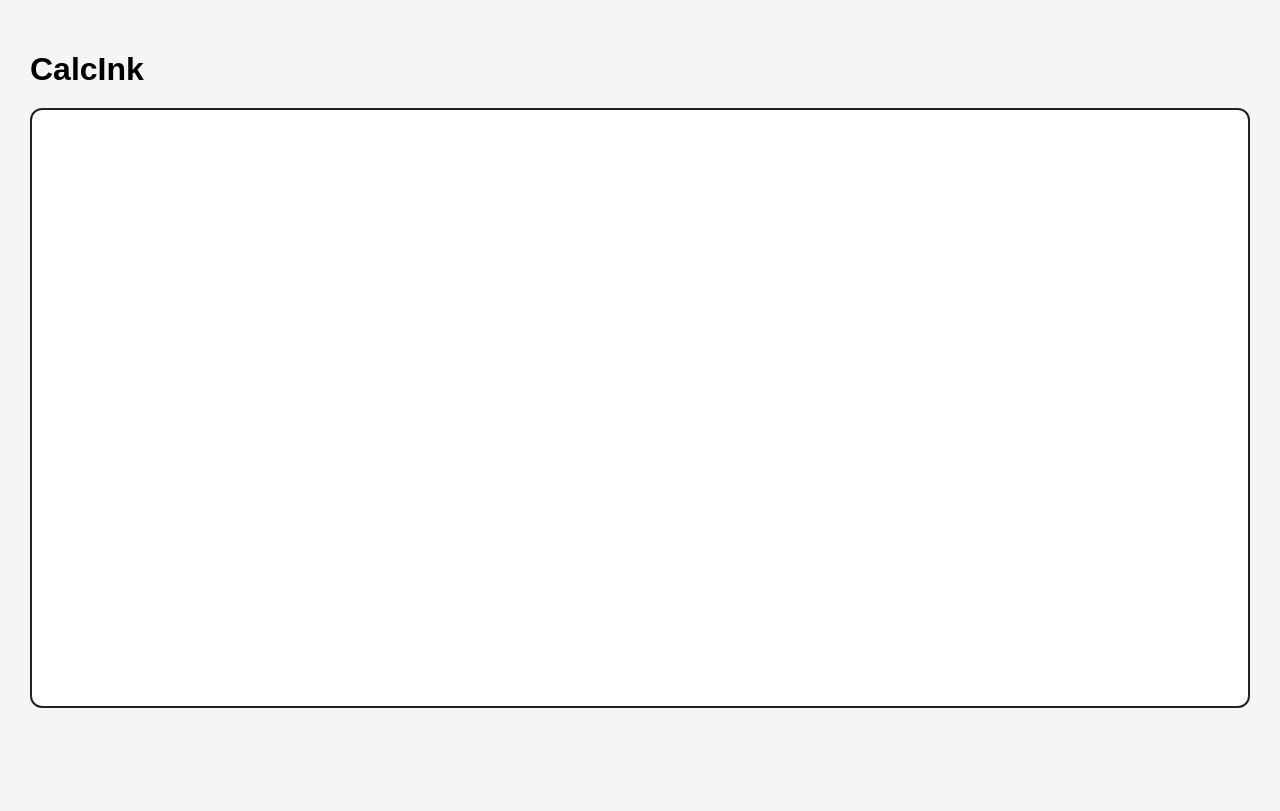
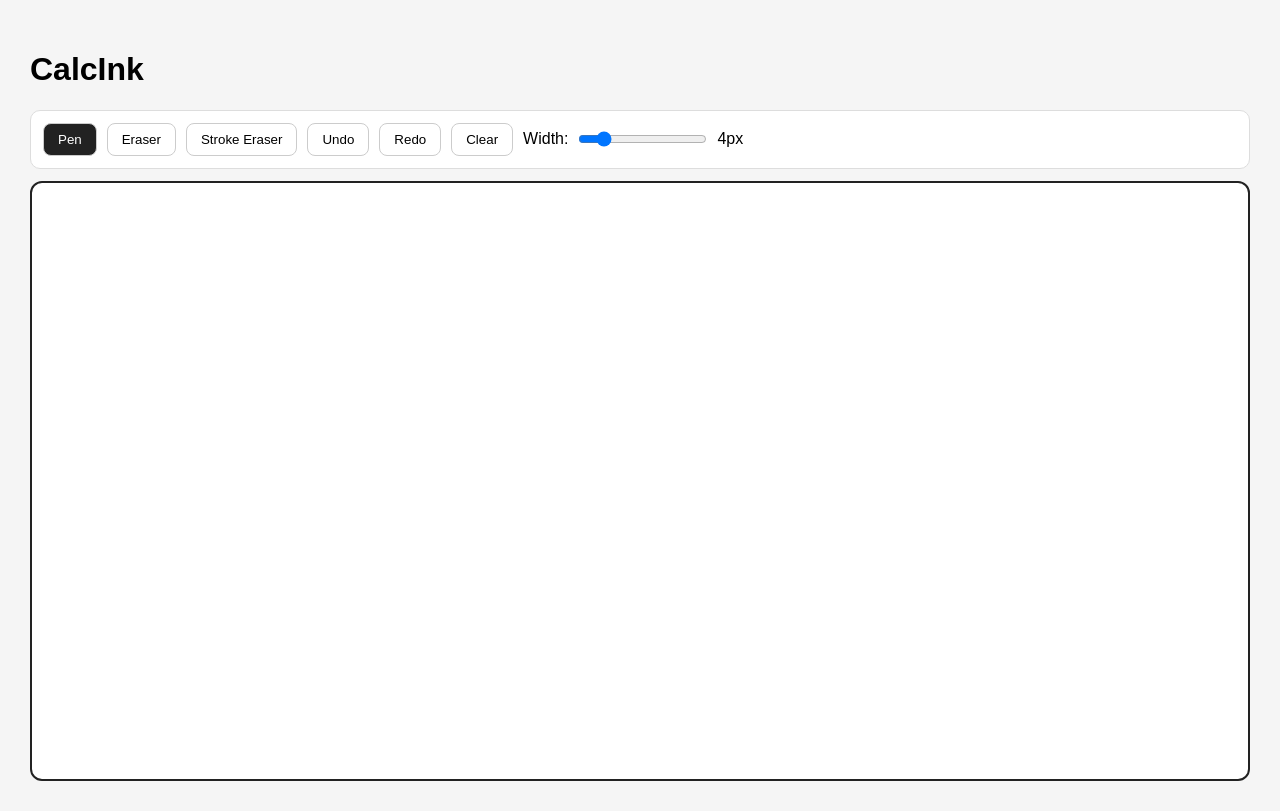
Before and after one commit to nkmeenaa/BootCamp, a React (Vite) app in the folder calcink/: page / in a window 1280 px wide. Built offline with nearby package versions, Linux system fonts and the light colour scheme.

Commit message:
Canvas Work Finished

```diff
--- a/calcink/index.html
+++ b/calcink/index.html
@@ -2,9 +2,8 @@
 <html lang="en">
   <head>
     <meta charset="UTF-8" />
-    <link rel="icon" type="image/svg+xml" href="/favicon.svg" />
     <meta name="viewport" content="width=device-width, initial-scale=1.0" />
-    <title>calcink</title>
+    <title>CalcInk</title>
   </head>
   <body>
     <div id="root"></div>
--- a/calcink/src/App.css
+++ b/calcink/src/App.css
@@ -13,20 +13,65 @@ body {
   padding: 30px;
 }
 
-h1 {
-  margin-bottom: 20px;
+.canvas-wrapper {
+  width: 100%;
+}
+
+.toolbar {
+  display: flex;
+  align-items: center;
+  gap: 10px;
+
+  padding: 12px;
+
+  background: white;
+
+  border: 1px solid #ddd;
+  border-radius: 10px;
+
+  margin-bottom: 12px;
+
+  flex-wrap: wrap;
+}
+
+.toolbar button {
+  padding: 8px 14px;
+
+  border: 1px solid #ccc;
+  border-radius: 8px;
+
+  background: white;
+
+  cursor: pointer;
+}
+
+.toolbar button:hover {
+  background: #f0f0f0;
+}
+
+.toolbar button.active {
+  background: #222;
+  color: white;
+}
+
+.toolbar label {
+  display: flex;
+  align-items: center;
+  gap: 8px;
 }
 
 .ink-canvas {
   width: 100%;
   height: 600px;
 
+  display: block;
+
   background: white;
 
   border: 2px solid #222;
   border-radius: 12px;
 
-  display: block;
+  touch-action: none;
 
-  touch-action: none;
+  cursor: crosshair;
 }
--- a/calcink/src/components/InkCanvas.jsx
+++ b/calcink/src/components/InkCanvas.jsx
@@ -1,40 +1,43 @@
-import {useEffect, useRef} from 'react';
+import {useEffect, useRef , useState} from 'react';
 
 function InkCanvas(){
   const canvasRef = useRef(null);
-  const drawing = useRef(false);
-  const lastPoint = useRef({ x: 0, y: 0 });
 
+  const strokes = useRef([]);
+  const undoStrokes = useRef([]);
+  const redoStack = useRef([]);
+  const currentStroke = useRef([]);
+  const isDrawing = useRef(false);
+  const [eraserSize, setEraserSize] = useState(30);
+  const [tool, setTool] = useState("pen");
+  const [strokeWidth,setStrokeWidth] = useState(4);
 
   //Canvas Setup
-
   useEffect(() => {
-    const canvas = canvasRef.current;
-    const ctx = canvas.getContext('2d');
-
-    const resizeCanvas = () => {
-      const rect = canvas.getBoundingClientRect();
-      const dpr = window.devicePixelRatio || 1;
-
-      canvas.width = rect.width * dpr;
-      canvas.height = rect.height * dpr;
-      ctx.scale(dpr, dpr);
-      ctx.lineCap = "round";
-      ctx.lineJoin = "round";
-      ctx.lineWidth = 3;
-      ctx.strokeStyle = "#000000";
-    }
-
     resizeCanvas();
 
     window.addEventListener('resize', resizeCanvas);
-
-    return() => {
+    return () => {
       window.removeEventListener('resize', resizeCanvas);
     };
   },[]);
 
-  // Convert pointer position to canvas coordinates
+  const resizeCanvas = () => {
+    const canvas = canvasRef.current;
+    if(!canvas) return;
+
+    const rect = canvas.getBoundingClientRect();
+    const dpr = window.devicePixelRatio || 1;
+    canvas.width = rect.width * dpr;
+    canvas.height = rect.height * dpr;
+    const ctx = canvas.getContext('2d');
+    ctx.setTransform(dpr, 0, 0, dpr, 0, 0);
+    ctx.lineCap = "round";
+    ctx.lineJoin = "round";
+
+    redrawCanvas();
+    };
+  //Get Pointer Position
   const getPointerPosition = (event) => {
     const canvas = canvasRef.current;
     const rect = canvas.getBoundingClientRect();
@@ -45,47 +48,246 @@ function InkCanvas(){
     };
   };
 
+  // DRAW ONE STROKE
+  const drawStroke = (ctx, stroke) => {
+    const canvas = canvasRef.current;
+    if (stroke.points.length < 2) return;
+
+    ctx.save();
+    ctx.lineCap = "round";
+    ctx.lineJoin = "round";
+    ctx.lineWidth = stroke.width;
+
+    if(stroke.tool == "pixel-eraser"){
+      ctx.globalCompositeOperation = "destination-out";
+    }else{
+      ctx.globalCompositeOperation = "source-over";
+      ctx.strokeStyle = "#000000";
+    }
+
+    ctx.beginPath();
+    ctx.moveTo(stroke.points[0].x, stroke.points[0].y);
+    for (let i = 1; i < stroke.points.length; i++) {
+      ctx.lineTo(stroke.points[i].x, stroke.points[i].y);
+    }
+    ctx.stroke();
+    ctx.restore();
+  };
+
+  // Redraw
+  const redrawCanvas = () => {
+    const canvas = canvasRef.current;
+    if(!canvas) return;
+
+    const ctx = canvas.getContext("2d");
+    const rect = canvas.getBoundingClientRect();
+    const dpr = window.devicePixelRatio || 1;
+
+    ctx.setTransform(1, 0, 0, 1, 0, 0);     // see changes here  dpr <--> 1
+    ctx.clearRect(0, 0, canvas.width, canvas.height);
+    ctx.setTransform(dpr, 0, 0, dpr, 0, 0);
+
+    for(const stroke of strokes.current){
+      drawStroke(ctx,stroke);
+    };
+  }
+
   // Start drawing
   const handlePointerDown = (event) => {
     const canvas = canvasRef.current;
-    drawing.current = true;
     canvas.setPointerCapture(event.pointerId);
     const point = getPointerPosition(event);
-    lastPoint.current = point;
+    isDrawing.current = true;
+    currentStroke.current = {
+      points: [point],
+      width: strokeWidth,
+      tool: tool,
+    };
+    if (tool === "stroke-eraser") {
+      eraseStrokeAtPoint(point);
+    }
   };
 
   // Draw
   const handlePointerMove = (event) => {
-    if (!drawing.current) return;
+    if (!isDrawing.current) return;
+
+    const point = getPointerPosition(event);
+    if (tool === "stroke-eraser") {
+      eraseStrokeAtPoint(point);
+      return;
+    };
+    currentStroke.current.points.push(point);
+    const points = currentStroke.current.points;
+    if (points.length < 2) return;
 
     const canvas = canvasRef.current;
     const ctx = canvas.getContext("2d");
-    const point = getPointerPosition(event);
+    const previous = points[points.length - 2];
+    ctx.save();
+
+    ctx.lineCap = "round";
+    ctx.lineJoin = "round";
+    ctx.lineWidth = strokeWidth;
+    if(tool === "pixel-eraser") {ctx.globalCompositeOperation = "destination-out";}
+    else {
+      ctx.globalCompositeOperation = "source-over";
+      ctx.strokeStyle = "#000000";
+    }
     ctx.beginPath();
-    ctx.moveTo(
-      lastPoint.current.x,
-      lastPoint.current.y
-    );
-
+    ctx.moveTo(previous.x, previous.y);
     ctx.lineTo(point.x, point.y);
     ctx.stroke();
-    lastPoint.current = point;
+    ctx.restore();
+
   };
 
   //Stop drawing
   const handlePointerUp = () => {
-    drawing.current = false;
+    if (!isDrawing.current) return;
+    isDrawing.current = false;
+
+    if(
+      currentStroke.current &&
+      currentStroke.current.points.length > 1 &&
+      tool !== "stroke-eraser"
+    ){
+      strokes.current.push(currentStroke.current);
+      redoStack.current = [];
+    }
+    currentStroke.current = null;
   };
 
+  const eraseStrokeAtPoint = (point) => {
+    const eraserRadius = eraserSize / 2;
+    let removed = false;
+    strokes.current = strokes.current.filter((stroke) => {
+      const hit = stroke.points.some((p) => {
+        const dx = p.x - point.x;
+        const dy = p.y - point.y;
+        const distance = Math.sqrt(
+          dx * dx + dy * dy
+        );
+        return distance < eraserRadius;
+      });
+
+      if (hit) {
+        removed = true;
+        redoStack.current.push(stroke);
+        return false;
+      }
+      return true;
+    });
+    if (removed) {
+      redrawCanvas();
+    }
+  };
+
+  const undo = () => {
+    if (strokes.current.length === 0) return;
+    const lastStroke = strokes.current.pop();
+    redoStack.current.push(lastStroke);
+    redrawCanvas();
+  };
+
+  const redo = () => {
+    if (redoStack.current.length === 0) return;
+    const stroke = redoStack.current.pop();
+    strokes.current.push(stroke);
+    redrawCanvas();
+  };
+
+
+  const clearCanvas = () => {
+    strokes.current = [];
+    redoStack.current = [];
+    redrawCanvas();
+  };
+
+
   return (
+    <div className="canvas-wrapper">
+
+      {/* TOOLBAR */}
+
+      <div className="toolbar">
+
+        <button
+          onClick={() => setTool("pen")}
+          className={tool === "pen" ? "active" : ""}
+        >
+          Pen
+        </button>
+
+        <button
+          onClick={() => setTool("pixel-eraser")}
+          className={
+            tool === "pixel-eraser"
+              ? "active"
+              : ""
+          }
+        >
+          Eraser
+        </button>
+
+        <button
+          onClick={() => setTool("stroke-eraser")}
+          className={
+            tool === "stroke-eraser"
+              ? "active"
+              : ""
+          }
+        >
+          Stroke Eraser
+        </button>
+
+        <button onClick={undo}>
+          Undo
+        </button>
+
+        <button onClick={redo}>
+          Redo
+        </button>
+
+        <button onClick={clearCanvas}>
+          Clear
+        </button>
+
+        {/* STROKE WIDTH */}
+
+        <label>
+          Width:
+
+          <input
+            type="range"
+            min="1"
+            max="20"
+            value={strokeWidth}
+            onChange={(e) =>
+              setStrokeWidth(
+                Number(e.target.value)
+              )
+            }
+          />
+
+          {strokeWidth}px
+        </label>
+
+      </div>
+
+      {/* CANVAS */}
+
       <canvas
         ref={canvasRef}
         className="ink-canvas"
+
         onPointerDown={handlePointerDown}
         onPointerMove={handlePointerMove}
         onPointerUp={handlePointerUp}
         onPointerCancel={handlePointerUp}
       />
+
+    </div>
   );
 }
 
```
Lines whose indentation alone changed are shown as unchanged.
